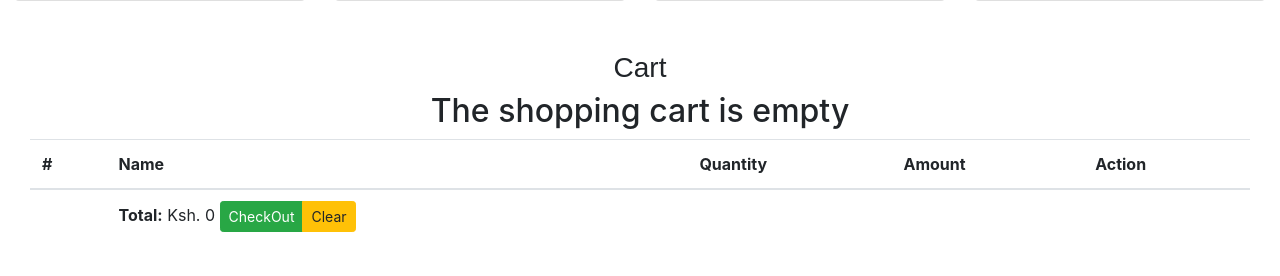
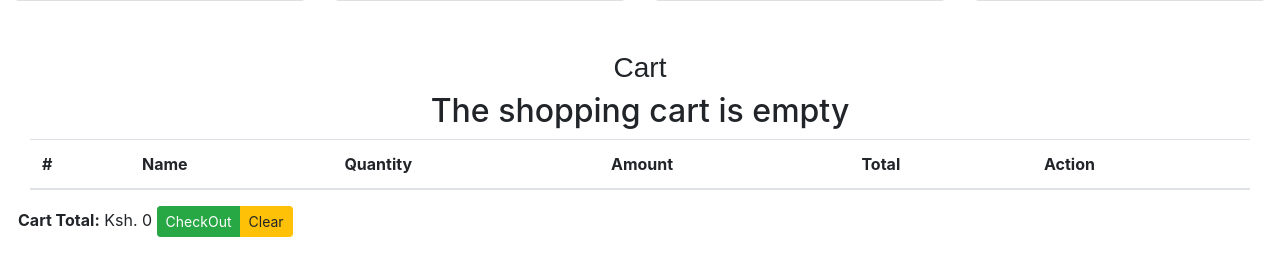
Before and after one commit to ngangavic/websamples, a PHP site: page /index.php in a window 1280 px wide. Shown: the part 369-645 px from the top of the page. Run offline with PHP 8.4, Linux system fonts and the light colour scheme; lists and menus that the app fills with data are empty.

Commit message:
display total product amount

```diff
--- a/cart/index.php
+++ b/cart/index.php
@@ -113,7 +113,7 @@ if (!isset($_SESSION["cart"]) || count($_SESSION["cart"]) < 1) {
 			<input type="hidden" name="item_to_adjust" value="' . $item_id . '" />
 			</form></td>';
             $cartOutput .= '<td>KES ' . $price . '</td>';
-//            $cartOutput .= '<td>KES ' . number_format($pricetotal, 0) . '</td>';
+            $cartOutput .= '<td>KES ' . number_format($pricetotal, 0) . '</td>';
             $cartOutput .= '<td><form action="" method="post">
 			<input class="btn btn-danger" type="submit" value="X" name="deleteBtn' . $item_id . '" />
 			<input type="hidden" name="index_to_remove" value="' . $i . '" />
@@ -291,6 +291,7 @@ if(isset($_POST['item_to_adjust'])&& $_POST['item_to_adjust']!=""){
                 <th>Name</th>
                 <th>Quantity</th>
                 <th>Amount</th>
+                <th>Total</th>
                 <th>Action</th>
                 </thead>
                 <tbody>
@@ -298,9 +299,17 @@ if(isset($_POST['item_to_adjust'])&& $_POST['item_to_adjust']!=""){
                 <tr>
                     <?php echo $cartOutput; ?>
                 </tr>
+
+                </tbody>
+            </table>
+        </div>
+
+        <div class="cart-total">
+            <table>
+                <tbody>
                 <tr>
                     <td colspan="0"></td>
-                    <td><b>Total:</b> Ksh. <?php echo number_format($cartTotal, 0); ?>
+                    <td><b>Cart Total:</b> Ksh. <?php echo number_format($cartTotal, 0); ?>
 
                         <div class="btn-group">
                             <a href="#" class="btn btn-sm btn-group-sm btn-success">CheckOut</a>
@@ -308,10 +317,10 @@ if(isset($_POST['item_to_adjust'])&& $_POST['item_to_adjust']!=""){
                         </div>
                     </td>
                 </tr>
-
                 </tbody>
             </table>
         </div>
+
     </div>
 
 </div>
```
